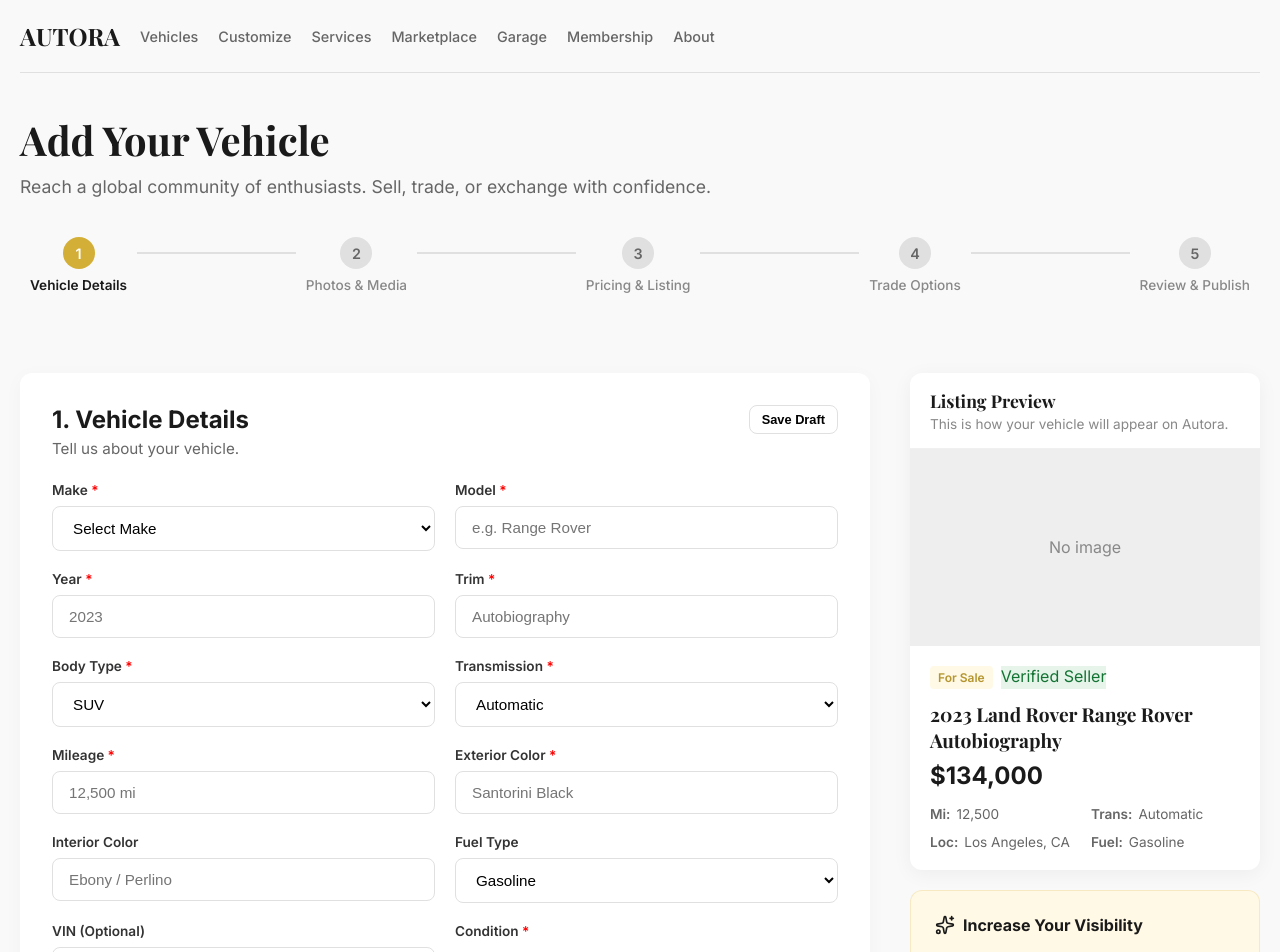
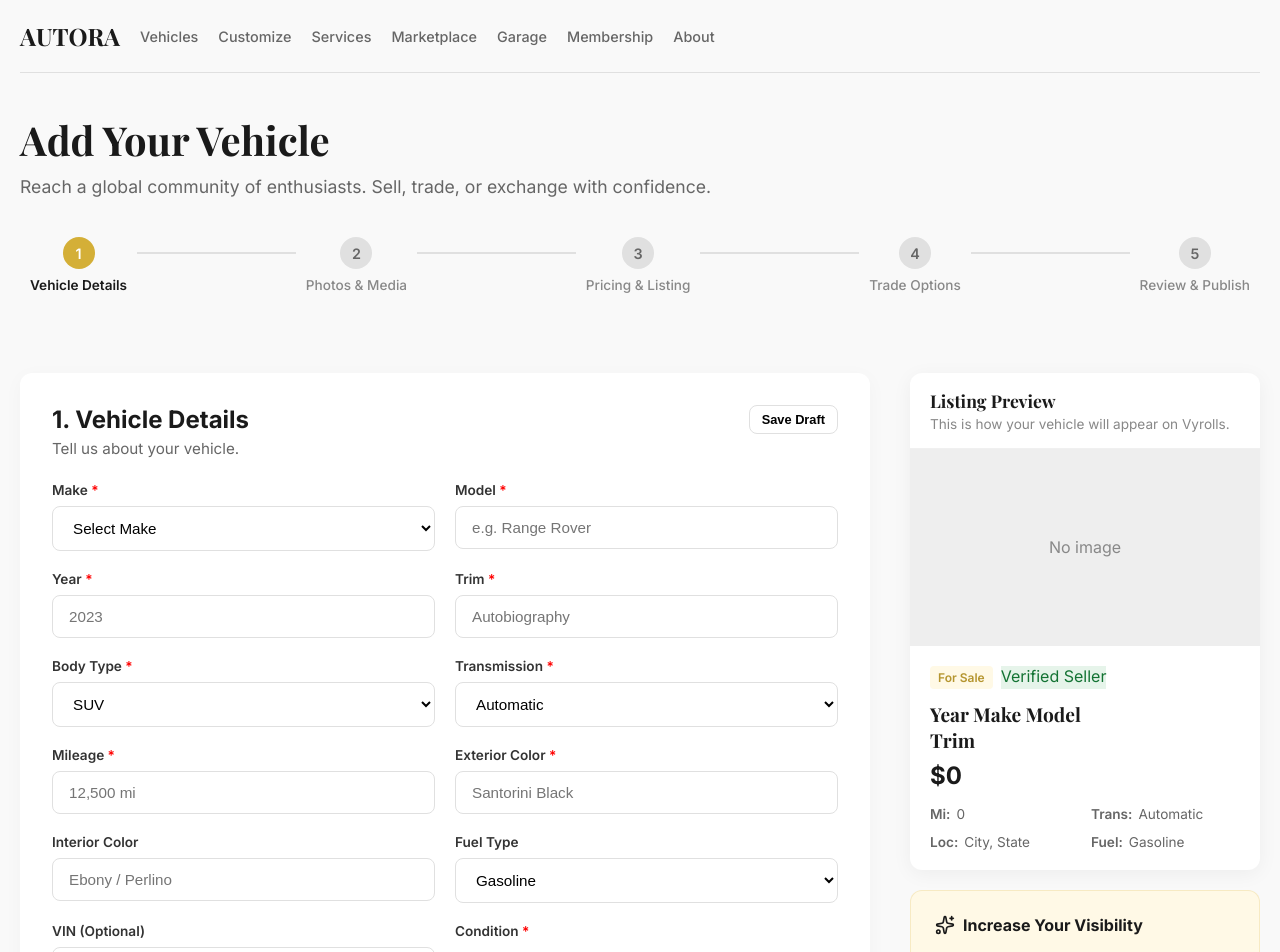
Before and after one commit to Azariah-Management-Group/vyrolls, a Next.js app in the folder frontend/: page /garage/add in a window 1280 px wide. Shown: the top 952 px of the page. Built offline with nearby package versions, Linux system fonts and the light colour scheme.

Commit message:
fix: update hardcoded placeholder values in list vehicle preview

```diff
--- a/frontend/src/app/garage/add/page.tsx
+++ b/frontend/src/app/garage/add/page.tsx
@@ -368,7 +368,7 @@
           <div className={styles.previewCard}>
             <div className={styles.previewHeader}>
               <h3>Listing Preview</h3>
-              <p>This is how your vehicle will appear on Autora.</p>
+              <p>This is how your vehicle will appear on Vyrolls.</p>
             </div>
             {imagePreviews.length > 0 ? (
               <img src={imagePreviews[0]} alt="Preview" className={styles.previewImage} />
@@ -381,14 +381,14 @@
                 <span className={styles.tagGreen}>Verified Seller</span>
               </div>
               <h4 className={styles.previewTitle}>
-                {formData.year || '2023'} {formData.make || 'Land Rover'} {formData.model || 'Range Rover'} <br/>{formData.trim_level || 'Autobiography'}
+                {formData.year || 'Year'} {formData.make || 'Make'} {formData.model || 'Model'} <br/>{formData.trim_level || 'Trim'}
               </h4>
-              <p className={styles.previewPrice}>${formData.price || '134,000'}</p>
+              <p className={styles.previewPrice}>${formData.price || '0'}</p>
 
               <div className={styles.previewSpecs}>
-                <div className={styles.specItem}><span style={{fontWeight: 600}}>Mi:</span> {formData.mileage || '12,500'}</div>
+                <div className={styles.specItem}><span style={{fontWeight: 600}}>Mi:</span> {formData.mileage || '0'}</div>
                 <div className={styles.specItem}><span style={{fontWeight: 600}}>Trans:</span> {formData.transmission}</div>
-                <div className={styles.specItem}><span style={{fontWeight: 600}}>Loc:</span> Los Angeles, CA</div>
+                <div className={styles.specItem}><span style={{fontWeight: 600}}>Loc:</span> City, State</div>
                 <div className={styles.specItem}><span style={{fontWeight: 600}}>Fuel:</span> {formData.fuel_type}</div>
               </div>
             </div>
```
